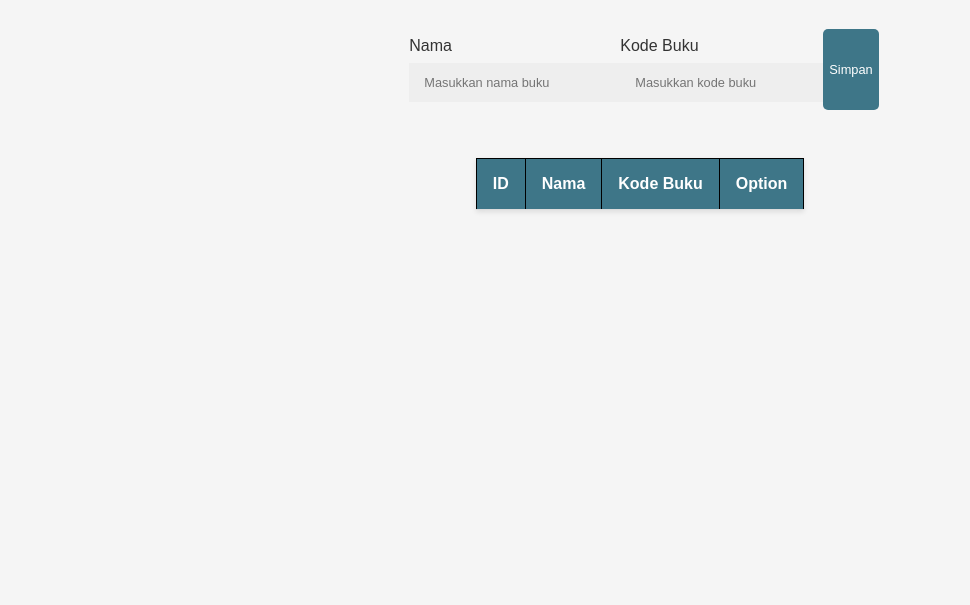
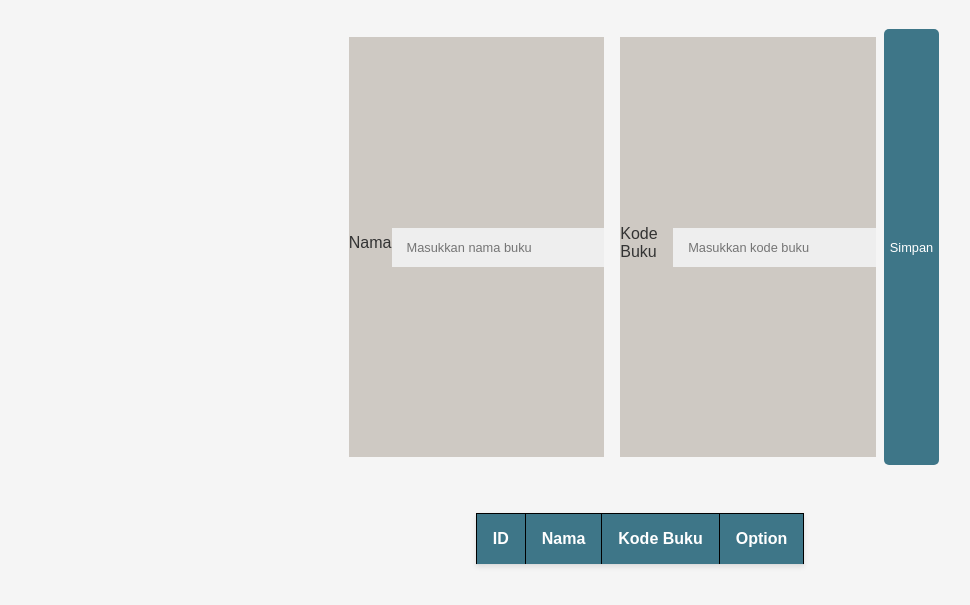
Before and after one commit to nugrohoizzan/Project-Prak-TCC, a plain HTML site: page buku.html in a window 1280 px wide. Shown: the part 147-752 px from the top of the page, without its empty margins (0-970 px from the left). Drawn offline with nearby package versions, Linux system fonts and the light colour scheme; no server answers.

Commit message:
pembaruan

```diff
--- a/buku.html
+++ b/buku.html
@@ -104,6 +104,14 @@
       tr:nth-child(even) {
         background-color: #f9f9f9;
       }
+      span{
+        display: flex;
+        flex: 1;
+        height: 420px;
+        background-color: #cec9c3;
+        justify-content: center;
+        align-items: center;
+      }
     </style>
   </head>
   <body>
@@ -130,6 +138,7 @@
           required
         />
       </span>
+      <br>
       <button type="submit">Simpan</button>
     </form>
     <main>
```
Also changed, not shown: pengunjung.html (+9 -0 lines).
